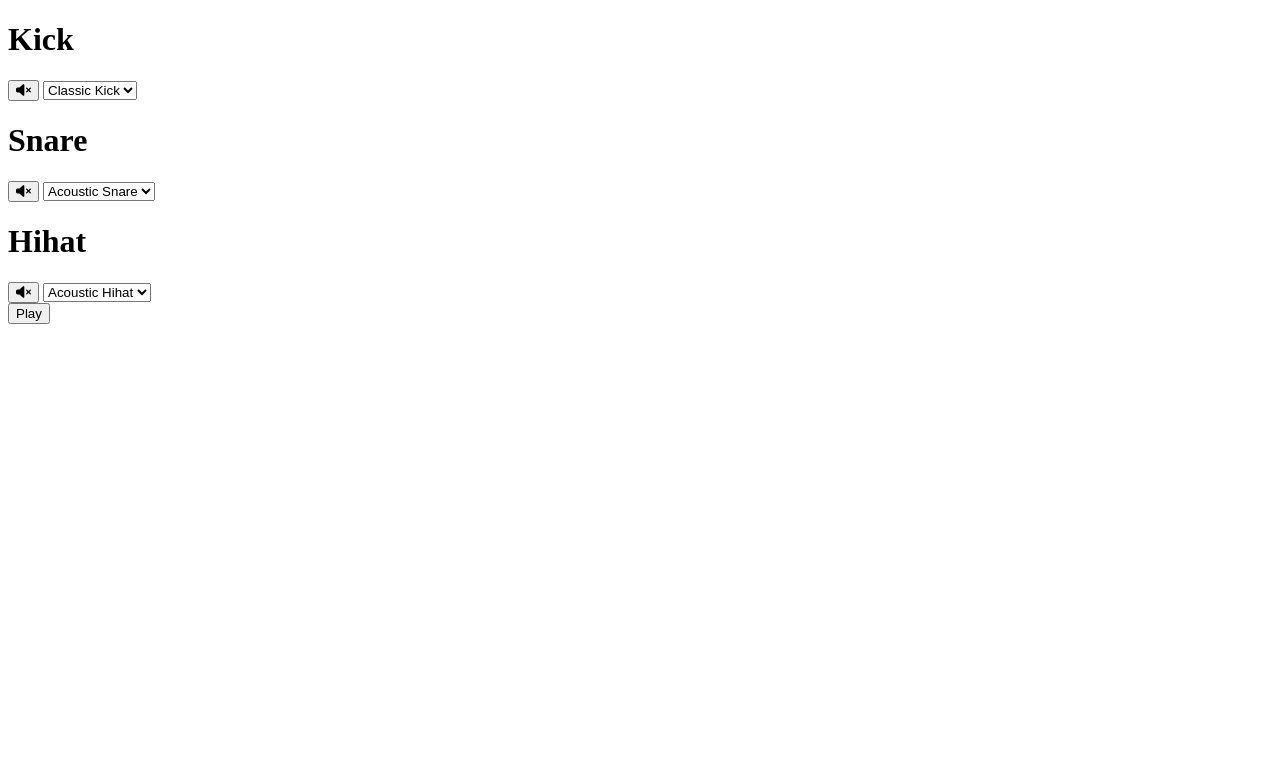
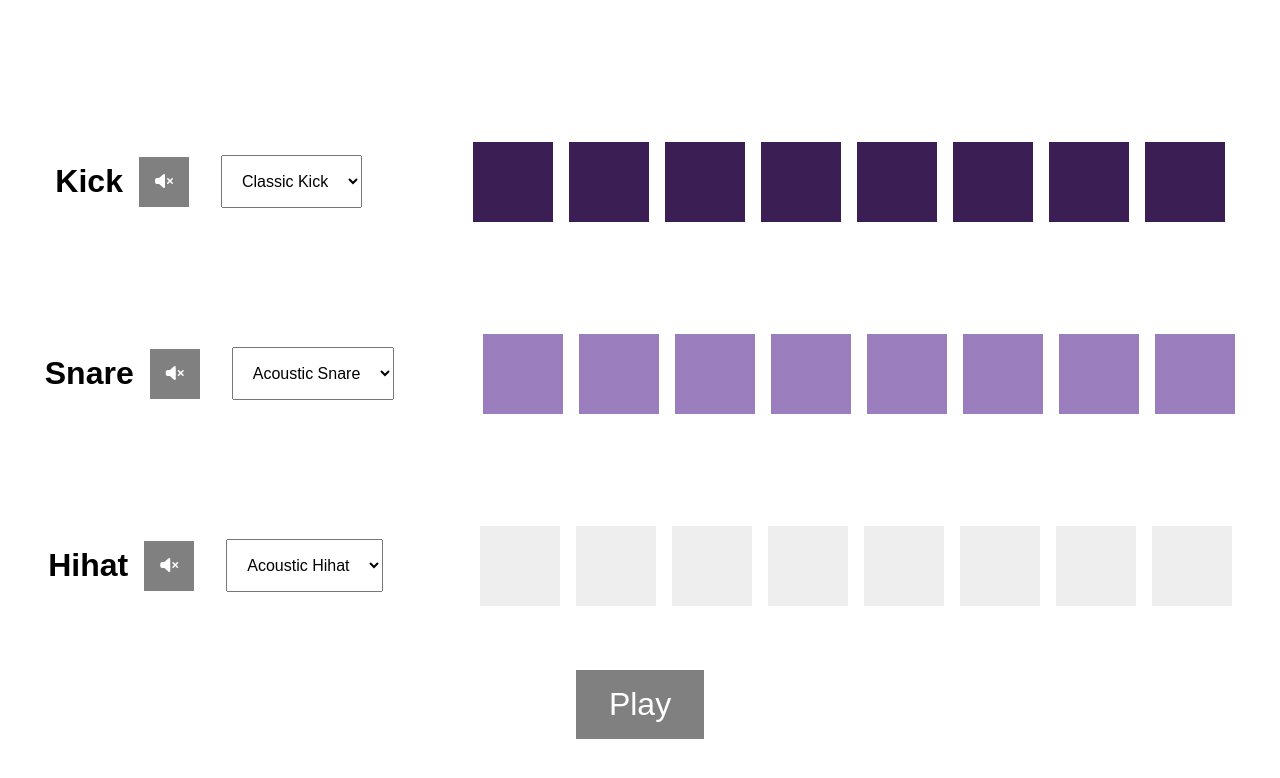
Before and after one commit to vktrkpv/beatMaker, a plain HTML site: page index.html in a window 1280 px wide. Drawn offline with Linux system fonts and the light colour scheme.

Commit message:
css added

```diff
--- a/app.js
+++ b/app.js
@@ -1 +1 @@
-const btn = document.querySelector("button");gut
+const btn = document.querySelector("button");
--- a/index.html
+++ b/index.html
@@ -80,18 +80,12 @@
                 <div class="pad hihat-pad b7"></div>
             </div>
         </div>
+        <button class="play">Play</button>
+
     </div>
-    <button class="play">Play</button>
     <audio class="kick-sound" src="./allSounds/kick-classic.wav"></audio>
     <audio class="snare-sound" src="./allSounds/snare-acoustic01.wav"></audio>
     <audio class="hihat-sound" src="./allSounds/hihat-acoustic01.wav"></audio>
-
-
-
-
-
-
-
     <script src="app.js"></script>
 </body>
 </html>
--- a/style.css
+++ b/style.css
@@ -0,0 +1,112 @@
+*{
+    margin: 0;
+    padding: 0;
+    box-sizing: border-box;
+}
+
+body{
+    font-family: sans-serif;
+}
+
+i,
+svg{
+pointer-events: none;
+}
+
+.kick-pad,
+.snare-pad,
+.hihat-pad{
+    width: 5rem;
+    height: 5rem;
+    margin: 1rem 0,5rem;
+    cursor: pointer;
+}
+
+.kick-pad{
+    background: #3B1E54;
+}
+
+.snare-pad{
+    background: #9B7EBD;
+}
+
+.hihat-pad{
+    background: #EEEEEE;
+
+}
+
+.kick-pad.active {
+    background: #2c1243;
+}
+.snare-pad.active {
+    background: #9f78cd;
+}
+.hihat-pad.active {
+    background: #7e7b7b;
+}
+
+.kick-track,
+.snare-track,
+.hihat-track{
+    display: flex;
+    align-items: center;
+    justify-content: space-around;
+    margin-top: 5rem;
+
+}
+
+.kick, .snare, .hihat{
+    display: flex;
+    gap: 1rem;
+}
+
+.sequencer{
+    display: flex;
+    flex-direction: column;
+    justify-content: center;
+    min-height: 100vh;
+    gap: 2rem;
+
+}
+
+.controls{
+    display: flex;
+    justify-content: space-between;
+    align-items: center;
+    gap: 1rem;
+
+}
+
+.controls button{
+    padding: 1rem;
+    border: none;
+    background: grey;
+    color: white;
+    font-size: 1rem;
+    cursor: pointer;
+    transition: all 0,5 ease;
+}
+
+.pad{
+    transition: all 0,5 ease;
+
+}
+
+.play{
+    padding: 1rem 2rem;
+    font-size: 2rem;
+    background: grey;
+    color: white;
+    border: none;
+    cursor: pointer;
+    margin-top: 2rem;
+    width: 10%;
+    align-self: center;
+
+}
+
+select{
+    padding: 1rem;
+    font-size: 1rem;
+    margin-left: 1rem;
+}
```
